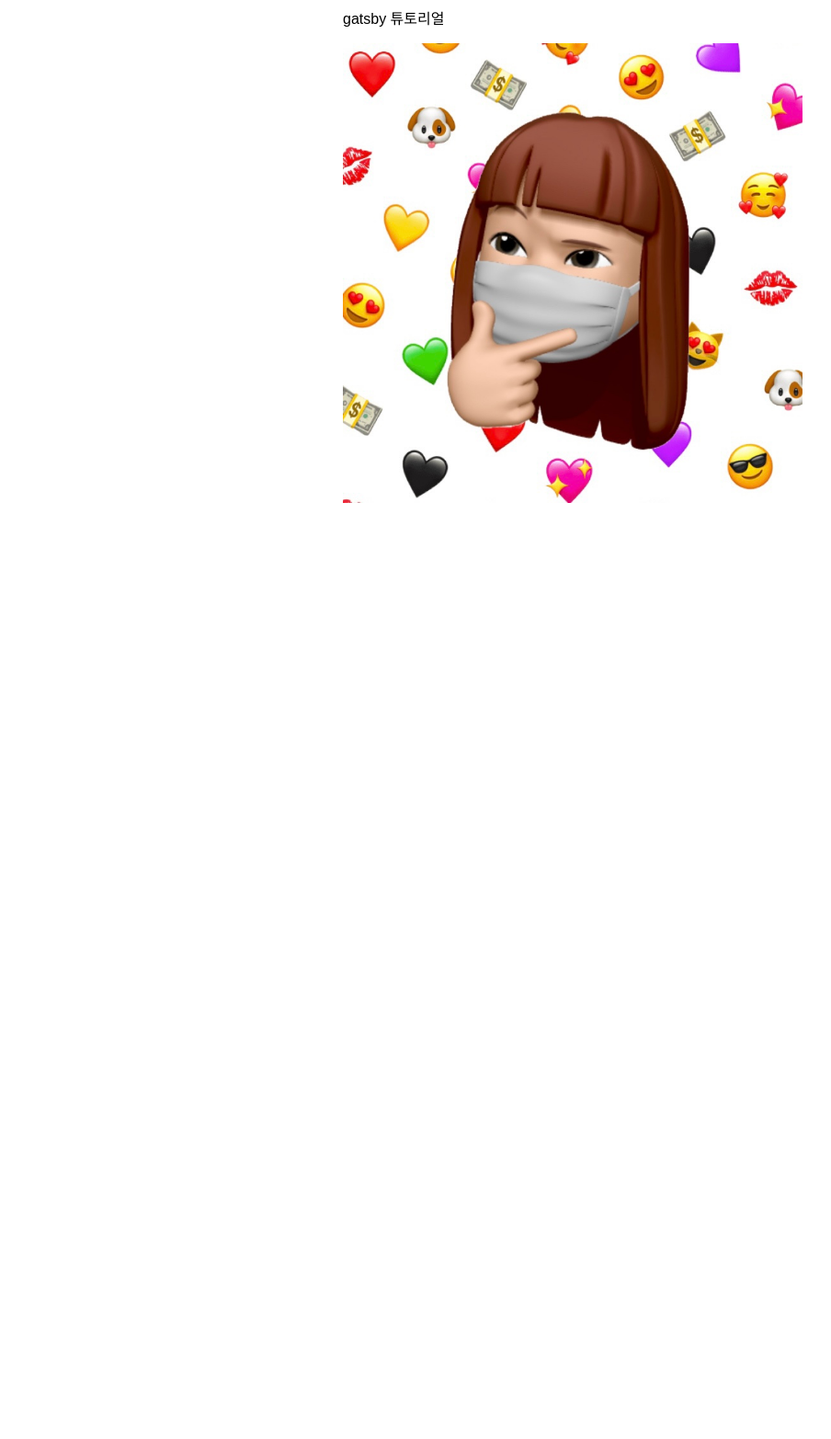
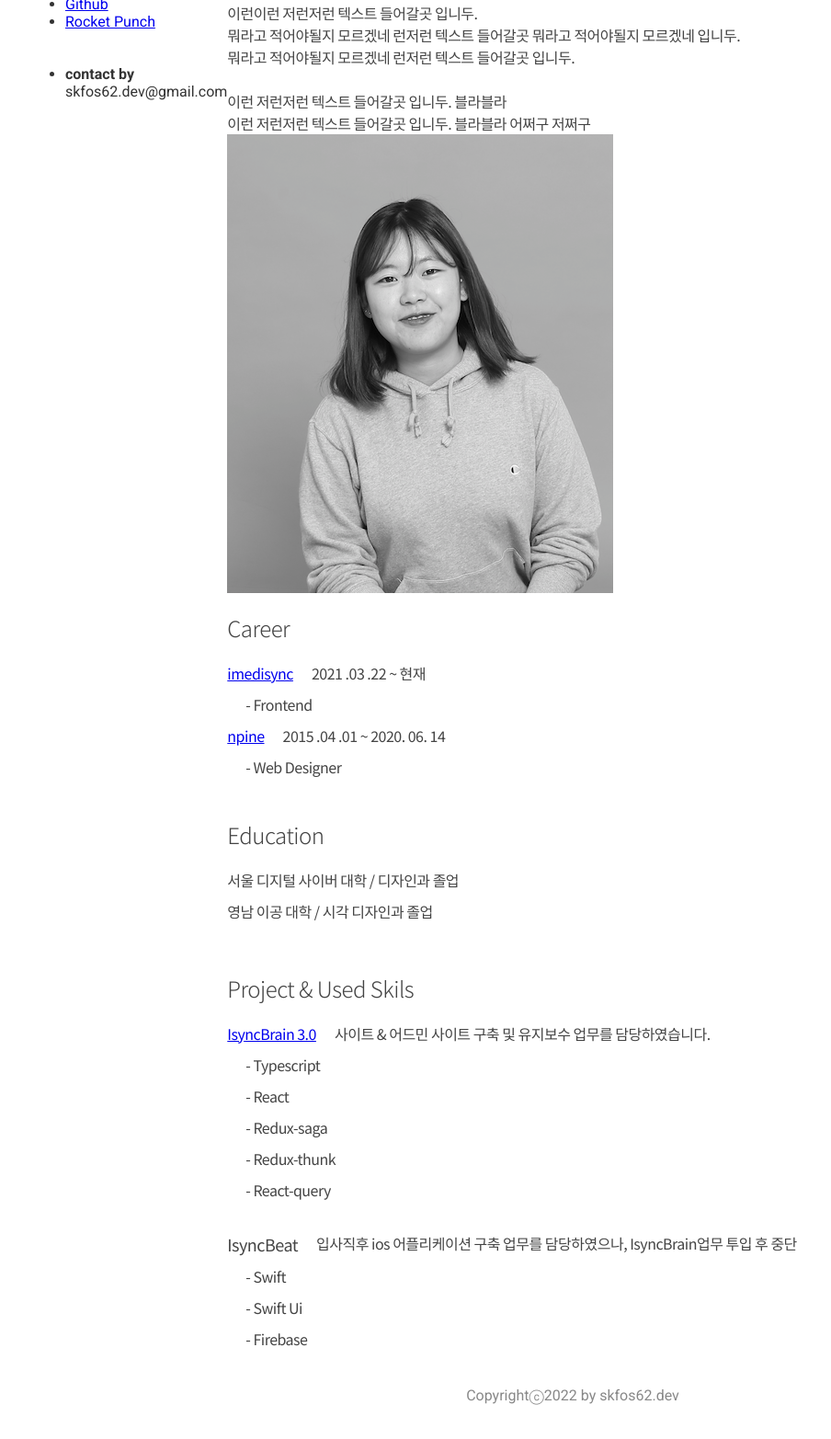
Before and after one commit to skfos62/skfos62.blog, a Gatsby site: page / in a window 1280 px wide. Shown: the part 125-1690 px from the top of the page at 92% size, without its empty margins (17-921 px from the left). Before the commit the page ends 800 px from the top, so only its background shows below. Built offline with nearby package versions, Linux system fonts and the light colour scheme; Gatsby itself is replaced by a stand-in of ours.

Commit message:
기본 레이아웃 추가

```diff
--- /dev/null
+++ b/src/components/footer.js
@@ -0,0 +1,19 @@
+import * as React from 'react'
+import { Link } from 'gatsby'
+import {
+  container,
+  heading,
+  contentContainer,
+} from './layout.module.css'
+import Sidebar  from '../components/sidebar'
+
+const Footer = () => {
+  return (
+    <>
+    <div style={{margin: 30, display:'flex', justifyContent:'center',width:'100%',color: '#888'}}>
+    Copyrightⓒ2022 by skfos62.dev
+    </div>
+    </>
+  )
+}
+export default Footer
--- a/src/components/layout.js
+++ b/src/components/layout.js
@@ -3,34 +3,23 @@ import { Link } from 'gatsby'
 import {
   container,
   heading,
-  navLinks,
-  navLinkItem,
-  navLinkText
+  contentContainer,
 } from './layout.module.css'
+import Sidebar  from '../components/sidebar'
+import Footer from '../components/footer'
 
 const Layout = ({ pageTitle, children }) => {
   return (
+    <>
     <div className={container}>
-    <title>{pageTitle}</title>
-    <nav>
-      <ul className={navLinks}>
-        <li className={navLinkItem}>
-          <Link to="/" className={navLinkText}>
-            Home
-          </Link>
-        </li>
-        <li className={navLinkItem}>
-          <Link to="/about" className={navLinkText}>
-            About
-          </Link>
-        </li>
-      </ul>
-    </nav>
-    <main>
-      <h1 className={heading}>{pageTitle}</h1>
-      {children}
-    </main>
-  </div>
+    <Sidebar />
+      <main className={contentContainer}>
+        <h1 className={heading}>{pageTitle}</h1>
+        <p >{children}</p>
+      </main>
+      <Footer />
+    </div>
+    </>
   )
 }
 export default Layout
--- a/src/components/layout.module.css
+++ b/src/components/layout.module.css
@@ -1,20 +1,69 @@
+@import url('https://fonts.googleapis.com/css2?family=Noto+Sans+KR:wght@100;300;400;500;700;900&family=Roboto:ital,wght@0,100;0,300;0,400;0,500;0,700;0,900;1,100&display=swap');
 
+p{
+  font-family: 'Noto Sans KR';
+  letter-spacing: -0.5px;
+  color: #444;
+  margin: 0px;
+}
 .container {
+  display: flex;
   margin: auto;
-  max-width: 500px;
-  font-family: sans-serif;
+  font-family: 'Roboto','Noto Sans KR', sans-serif;
+  color: #333;
+  flex-wrap: wrap;
+  padding: 20px 40px 0;
 }
 .heading {
-  color: rebeccapurple;
+  color: #333;
+  font-weight: 300;
+  font-size: 30px;
+  margin:30;
 }
 .nav-links {
   display: flex;
+  flex-direction: column;
   list-style: none;
   padding-left: 0;
+  margin-top: 50px;
+}
+.nav-link-logo {
+  color: #333;
+  text-decoration-line: none;
+  font-size: 30px;
+  font-weight: 200;
 }
 .nav-link-item {
+  font-size: 17px;
   padding-right: 2rem;
+  line-height:30px;
 }
 .nav-link-text {
   color:#333;
 }
+.content-container{
+  width: 75%;
+  height: 100%;
+}
+.sidebar-container{
+  display: flex;
+  flex-direction: column;
+  width: 25%;
+
+}
+.home-info-container{
+  display: flex;
+  width: 100%;
+  gap: 20px;
+}
+.home-image{
+  width: 200px;
+  height: 250px;
+}
+.title{
+  font-weight: 300;
+}
+.career-link{
+  color:#333;
+  font-size: 18px;
+}
--- /dev/null
+++ b/src/components/sidebar.js
@@ -0,0 +1,50 @@
+import * as React from 'react'
+import { Link } from 'gatsby'
+import {
+  container,
+  heading,
+  navLinks,
+  navLinkItem,
+  navLinkText,
+  navLinkLogo,
+  sidebarContainer,
+} from './layout.module.css'
+
+const Sidebar = () => {
+  return (
+    <div className={sidebarContainer}>
+    <Link to="/" className={navLinkLogo}>
+              skfos62.dev
+    </Link>
+    <nav>
+      <ul className={navLinks}>
+        <li className={navLinkItem}>
+          <Link to="/" className={navLinkText}>
+            Home
+          </Link>
+        </li>
+        <li className={navLinkItem}>
+          <Link to="/sideProject" className={navLinkText}>
+            Side Project
+          </Link>
+        </li>
+        <br/>
+        <li className={navLinkItem}>
+          <Link to="https://github.com/skfos62" className={navLinkText}>
+            Github
+          </Link>
+        </li>
+        <li className={navLinkItem}>
+          <Link to="https://www.rocketpunch.com/@skfos62.dev" className={navLinkText}>
+            Rocket Punch
+          </Link>
+        </li>
+        <br/>
+        <br/>
+        <li className={navLinkItem}> <strong>contact by</strong> <br/>skfos62.dev@gmail.com</li>
+      </ul>
+    </nav>
+  </div>
+  )
+}
+export default Sidebar
--- a/src/pages/index.js
+++ b/src/pages/index.js
@@ -2,17 +2,105 @@ import * as React from 'react'
 import { Link } from 'gatsby'
 import Layout from '../components/layout'
 import { StaticImage } from 'gatsby-plugin-image'
+import { homeImage, homeInfoContainer, title, careerLink } from '../components/layout.module.css'
 
 const IndexPage = () => {
   return (
     <main>
-      <Layout pageTitle="Home Page">
-      <p>gatsby 튜토리얼 </p>
-      <StaticImage
-        alt="Clifford, a reddish-brown pitbull, posing on a couch and looking stoically at the camera"
-        src="../images/emoji.jpeg"
-      />
-    </Layout>
+      <Layout pageTitle="Home">
+        <div className={homeInfoContainer}>
+          <div>
+            <p>안녕하세요. 개발자 정나래 입니다. 👋 <br />이런이런 저런저런 텍스트 들어갈곳 입니두.<br /> 뭐라고 적어야될지 모르겠네 런저런 텍스트 들어갈곳 뭐라고 적어야될지 모르겠네  입니두.<br /> 뭐라고 적어야될지 모르겠네 런저런 텍스트 들어갈곳 입니두.</p>
+            <br />
+            <p>이런 저런저런 텍스트 들어갈곳 입니두. 블라블라</p>
+            <p>이런 저런저런 텍스트 들어갈곳 입니두. 블라블라 어쩌구 저쩌구 </p>
+          </div>
+
+          <StaticImage
+            alt="Clifford, a reddish-brown pitbull, posing on a couch and looking stoically at the camera"
+            src="../images/pic.png"
+            className={homeImage}
+          />
+        </div>
+        <div>
+          <h2 className={title}>Career</h2>
+          <div>
+            <div style={{ display: "flex", gap: 20, marginBottom: 10 }}>
+              <Link to="https://www.imedisync.com/" className={careerLink}>
+                imedisync
+          </Link>
+              <p>2021 .03 .22 ~ 현재</p>
+            </div>
+            <p style={{ marginLeft: 20 }}> - Frontend </p>
+          </div>
+          <div style={{ marginTop: 10, }}>
+            <div style={{ display: "flex", gap: 20, marginBottom: 10 }}>
+              <Link to="https://www.iclickart.co.kr/" className={careerLink}>
+                npine
+              </Link>
+              <p>2015 .04 .01 ~ 2020. 06. 14</p>
+            </div>
+            <p style={{ marginLeft: 20 }}> - Web Designer </p>
+          </div>
+        </div>
+
+        <br />
+        <div>
+          <h2 className={title}>Education</h2>
+          <div>
+            <div style={{ display: "flex", gap: 20, marginBottom: 10 }}>
+              <p>서울 디지털 사이버 대학 / 디자인과 졸업 </p>
+            </div>
+          </div>
+          <div>
+            <div style={{ display: "flex", gap: 20, marginBottom: 10 }}>
+              <p>영남 이공 대학 / 시각 디자인과 졸업 </p>
+            </div>
+          </div>
+        </div>
+
+        <br />
+        <div>
+          <h2 className={title}>Project & Used Skils</h2>
+          <div>
+            <div style={{ display: "flex", gap: 20, marginBottom: 10 }}>
+              <Link to="https://www.iclickart.co.kr/" className={careerLink}>
+                IsyncBrain 3.0
+              </Link>
+              <p>사이트 & 어드민 사이트 구축 및 유지보수 업무를 담당하였습니다.</p>
+            </div>
+            <div>
+              <div style={{ display: "flex", gap: 10, marginBottom: 10, flexDirection: "column", marginLeft: 20 }}>
+                <p>   - Typescript </p>
+                <p>   - React </p>
+                <p>   - Redux-saga </p>
+                <p>   - Redux-thunk </p>
+                <p>   - React-query </p>
+              </div>
+            </div>
+          </div>
+          <br />
+          <div>
+            <div style={{ display: "flex", gap: 20, marginBottom: 10 }}>
+              <p style={{fontSize: 18}}>
+                IsyncBeat
+              </p>
+              <p>입사직후 ios 어플리케이션 구축 업무를 담당하였으나, IsyncBrain업무 투입 후 중단 </p>
+            </div>
+            <div>
+              <div style={{ display: "flex", gap: 10, marginBottom: 10, flexDirection: "column", marginLeft: 20 }}>
+                <p>   - Swift </p>
+                <p>   - Swift Ui </p>
+                <p>   - Firebase </p>
+              </div>
+            </div>
+          </div>
+
+
+        </div>
+
+
+      </Layout>
     </main>
   )
 }
```
Also changed, not shown: src/pages/about.js (deleted, +0 -12 lines), src/pages/sideProject.js (added, +12 -0 lines), src/images/pic.png (added).
